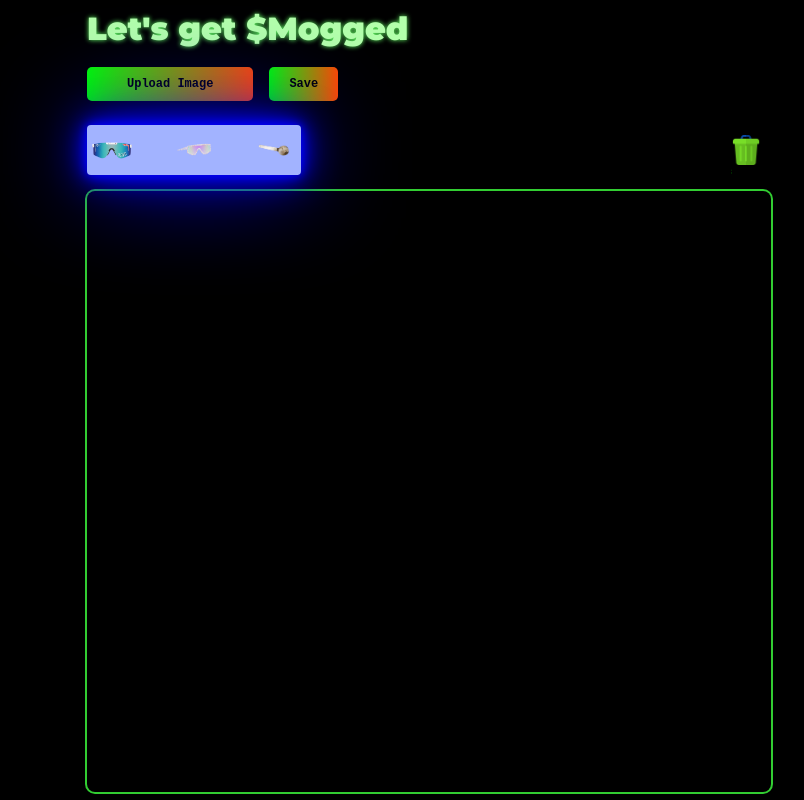
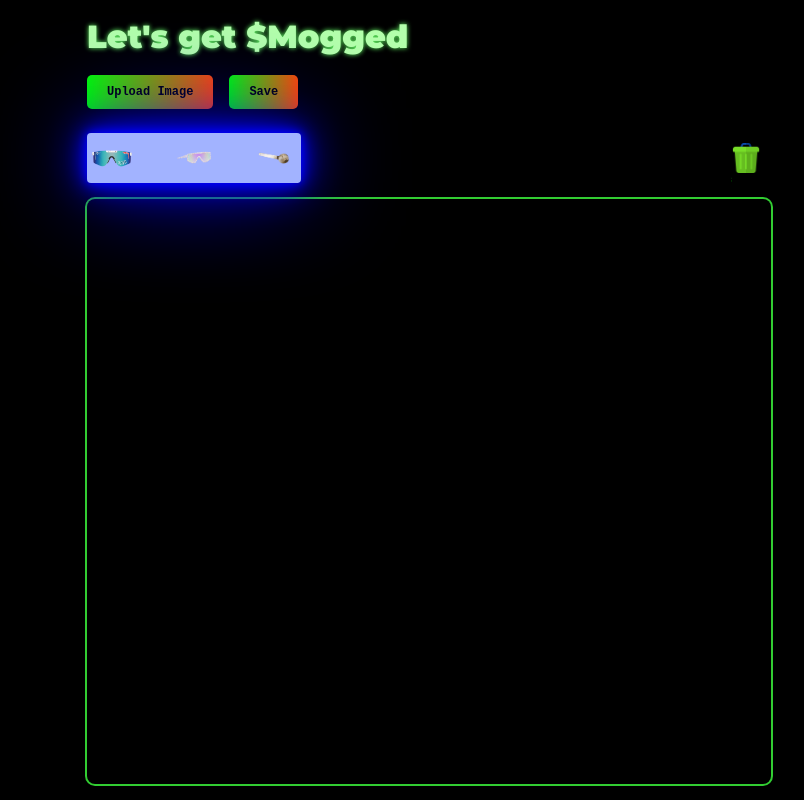
Before and after one commit to bropin1/moggle-app, a React (Create React App) app: page / in a window 1280 px wide. Shown: the whole page, without its empty margins (211-1015 px from the left). Built offline with nearby package versions, Linux system fonts and the light colour scheme.

Commit message:
fixed styles 2

```diff
--- a/src/pages/playground.module.scss
+++ b/src/pages/playground.module.scss
@@ -1,90 +1,3 @@
-// :root {
-//   --vh: 1vh;
-// }
-
-// body {
-//   background: linear-gradient(
-//     135deg,
-//     #00ff7f,
-//     #3d30af,
-//     #6d31c9,
-//     #952cb7
-//   ); // Gradient starting from green
-//   color: #fff;
-// }
-
-// .root {
-//   height: calc(100 * var(--vh));
-//   margin: 0 auto;
-//   padding: 8px;
-//   display: flex;
-//   flex-direction: column;
-//   align-items: start;
-//   max-width: 700px;
-//   row-gap: 16px;
-//   justify-content: center;
-// }
-
-// header {
-//   display: flex;
-//   flex-direction: row;
-//   align-items: center;
-//   column-gap: 16px;
-//   width: 100%;
-
-//   h1 {
-//     font-size: 32px;
-//     line-height: 0px;
-//     font-family: inherit;
-//     color: #b3ffab; // Light green color for the title
-//     text-shadow: 0 0 5px #66ff66;
-//   }
-// }
-
-// .container {
-//   display: flex;
-//   column-gap: 16px;
-
-//   font-family: inherit;
-//   .upload-wrapper,
-//   .save-button {
-//     position: relative;
-//     cursor: pointer;
-//     font-size: 12px;
-//     font-family: "Courier New", Courier, monospace;
-//     padding: 10px 20px;
-//     border: none;
-//     border-radius: 5px;
-//     font-weight: bold;
-//     background: linear-gradient(
-//       90deg,
-//       #00ff00 0%,
-//       #ff4900 100%
-//     ); // Gradient starting from green
-//     text-shadow: 0 0 5px #ff00f6;
-//     color: limegreen;
-//     &:hover {
-//       box-shadow: 0 0 20px #ff00d6;
-//     }
-//   }
-
-//   label {
-//     background-color: transparent;
-//     position: relative;
-//     cursor: pointer;
-//     font-size: 12px;
-//     padding: 10px 20px;
-//     border: none;
-//     border-radius: 5px;
-//     font-weight: bold;
-//     color: limegreen;
-//   }
-
-//   .image-upload-input {
-//     display: none; // Hide the actual file input
-//   }
-// }
-
 :root {
   --vh: 1vh;
 }
@@ -97,7 +10,7 @@ body {
 .root {
   height: calc(100 * var(--vh));
   margin: 0 auto;
-  padding: 8px;
+  padding: 16px 8px;
   display: flex;
   flex-direction: column;
   align-items: start;
@@ -133,18 +46,21 @@ header {
     cursor: pointer;
     font-size: 12px;
     font-family: "Courier New", Courier, monospace;
-    padding: 10px 20px;
+    padding: 10px 0;
     border: none;
     border-radius: 5px;
     font-weight: bold;
     background: linear-gradient(90deg, #00ff00 0%, #ff4900 100%);
+    // text-shadow: 0 0 5px #000; // Shadow for better readability
     color: #000; // Black color for better contrast
-
     &:hover {
       box-shadow: 0 0 20px #ff00d6;
     }
   }
-
+  .save-button {
+    padding-left: 20px;
+    padding-right: 20px;
+  }
   label {
     background-color: transparent;
     position: relative;
```
